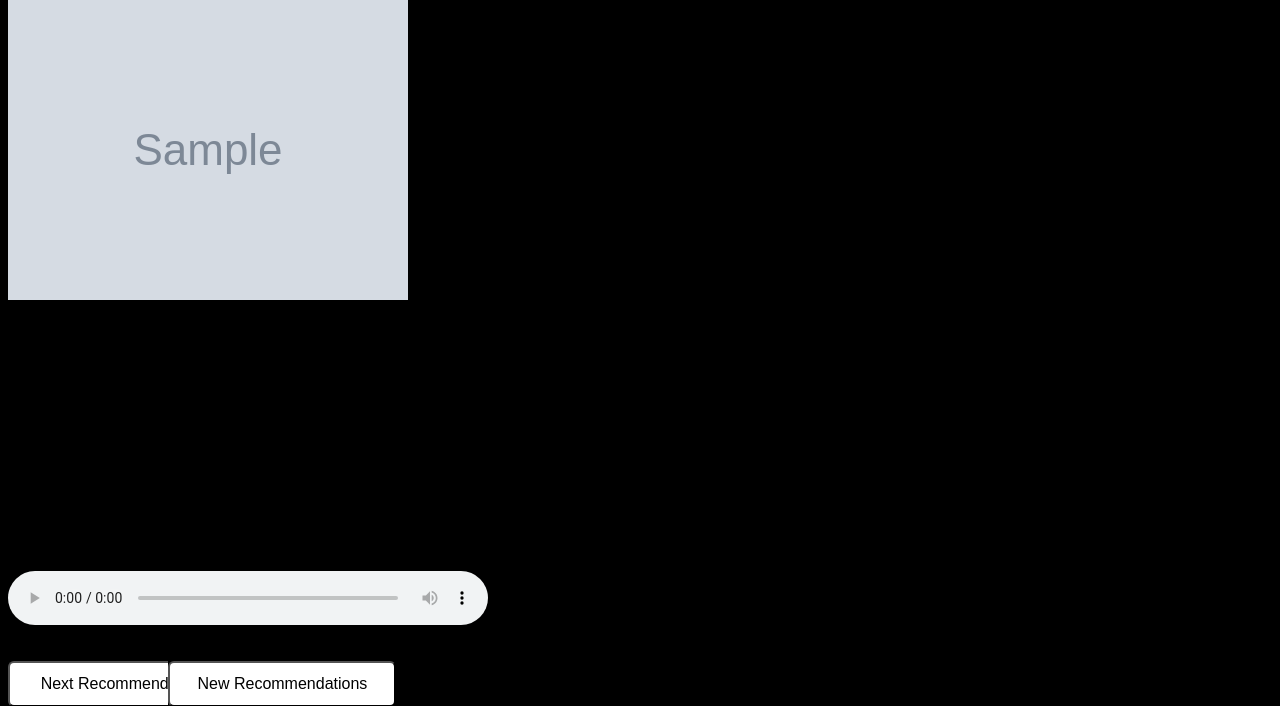
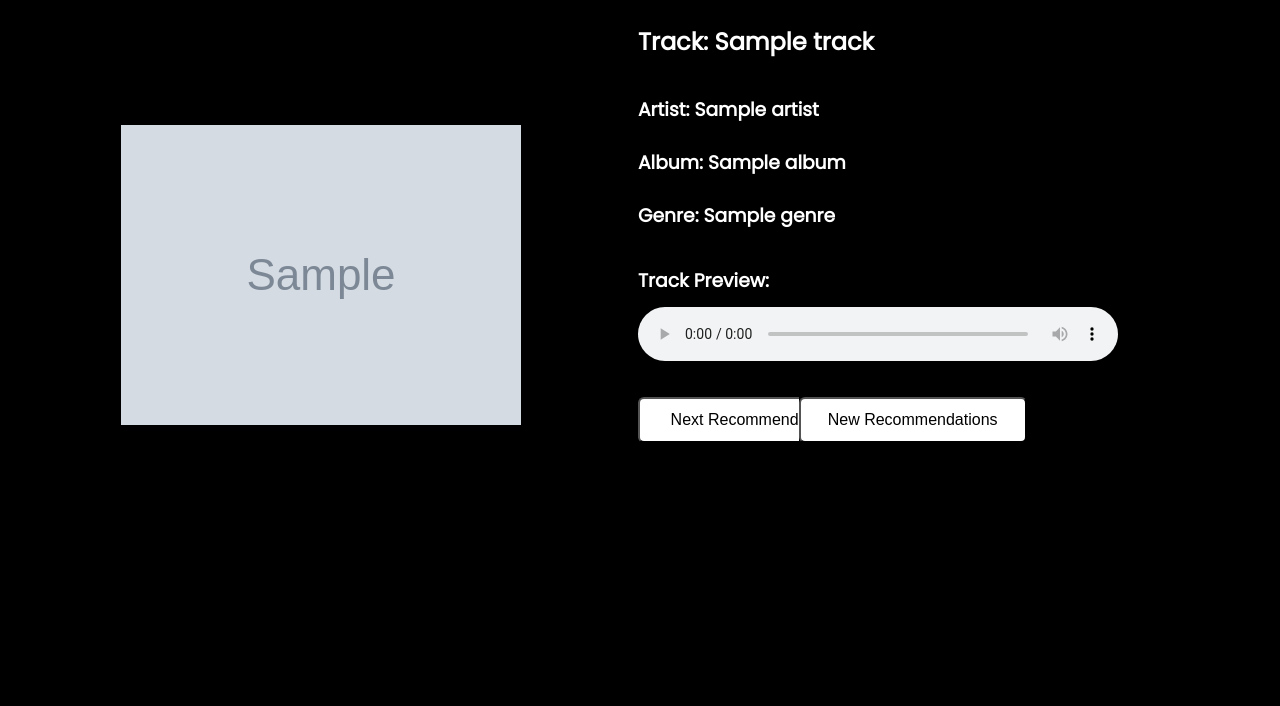
Before and after one commit to kevinknights29/Recommender-System---Spotify-API, a Flask app: template templates/index.html in a window 1280 px wide. Shown: the part 170-876 px from the top of the page. After the commit the page ends 611 px from the top, so only its background shows below. Run offline with Flask 2, Linux system fonts and the light colour scheme; the template is opened without the code that fills it: most values are stand-ins (such as "Sample title", 1, 10 or a date in 2020); grey boxes marked "Sample" are stand-in pictures; parts of the project's set-up code (start-up, migrations or seed data) failed here and were passed over.

Commit message:
fixed typo in index.hmtl

```diff
--- a/templates/index.html
+++ b/templates/index.html
@@ -17,7 +17,9 @@
       <div class="Header">
         <h1 align="center">Track Recommender</h1>
       </div>
-      <div classindexlass="Image">
+      <div class="Player">
+        <div class="PlayerChild">
+          <div class="Image">
             <img
               src="{{tracks[index]['album_img_url']}}"
               alt="Album Cover Image"
```
Also changed, not shown: 1 other file.
